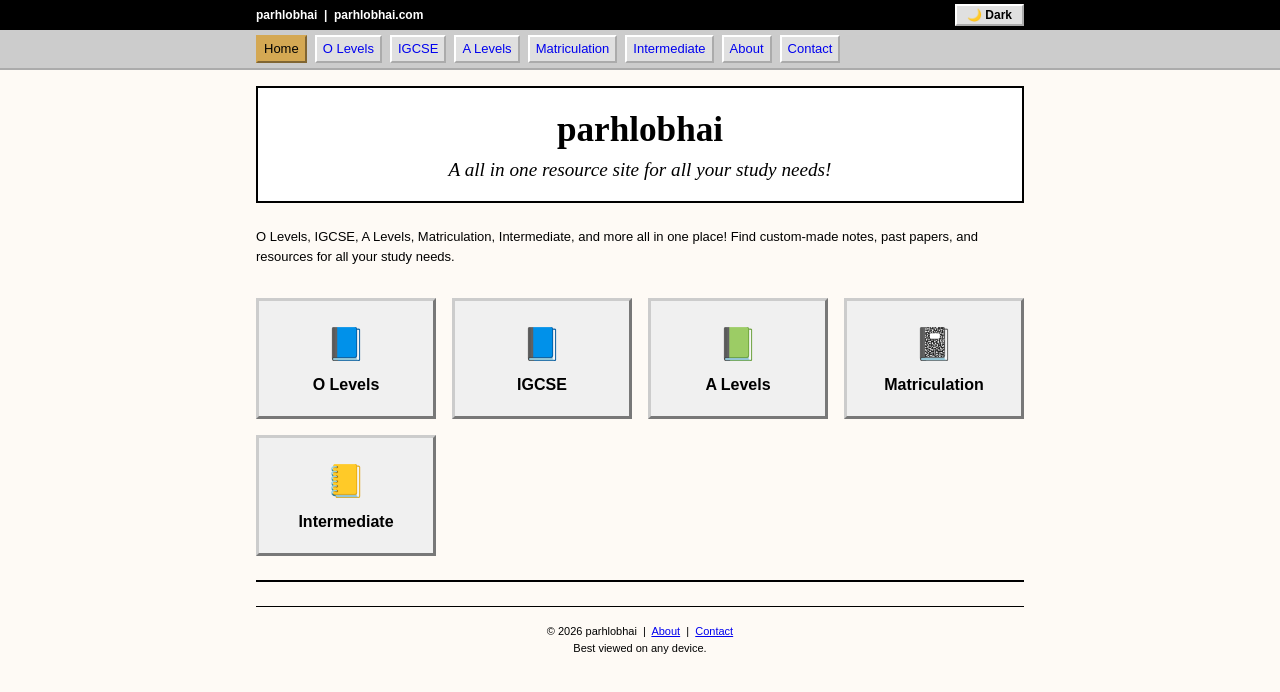
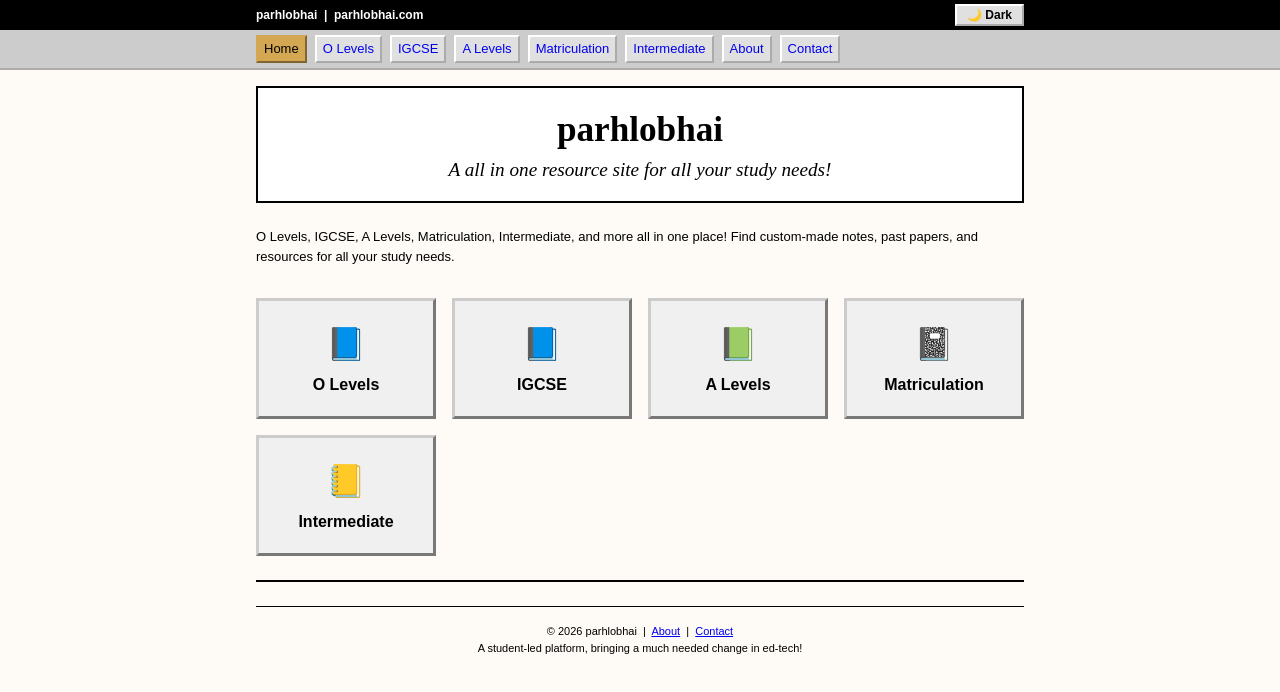
Before and after one commit to abvullah/parhlobhaitestsite, a plain HTML site: page index.html in a window 1280 px wide. Drawn offline with Linux system fonts and the light colour scheme.

Commit message:
Index -- footbar

```diff
--- a/index.html
+++ b/index.html
@@ -51,7 +51,7 @@
 
         <div class="footer">
             &copy; 2026 parhlobhai &nbsp;|&nbsp; <a href="about.html">About</a> &nbsp;|&nbsp; <a href="contact.html">Contact</a><br>
-            Best viewed on any device.
+            A student-led platform, bringing a much needed change in ed-tech!
         </div>
 
     </div>
```
